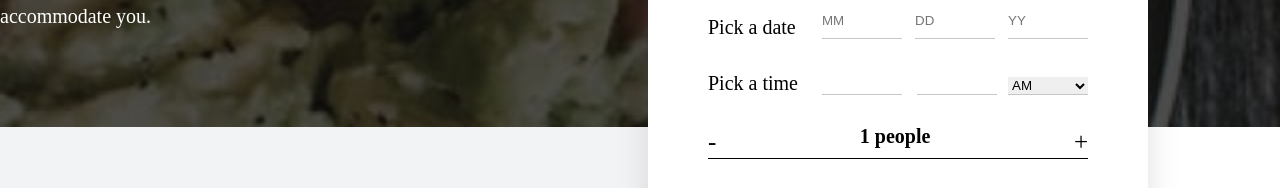
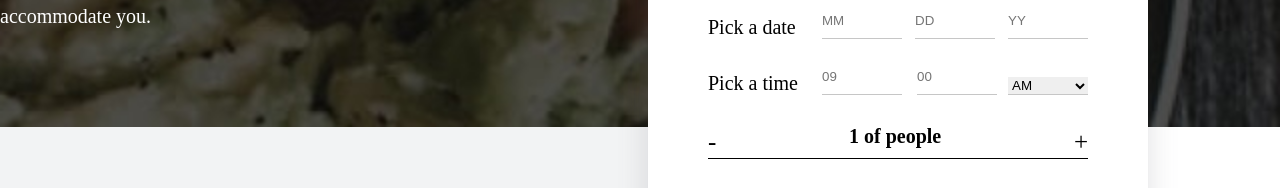
Before and after one commit to Ike-chukwu/dine, a React (Create React App) app: page /reservation in a window 1280 px wide. Shown: the part 466-654 px from the top of the page. Built offline with nearby package versions, Linux system fonts and the light colour scheme.

Commit message:
feat:form validation for booking reservation completed

```diff
--- a/src/Components/BookReservation/ReservationHero.js
+++ b/src/Components/BookReservation/ReservationHero.js
@@ -3,14 +3,25 @@ import "./ReservationHero.scss";
 import Input from "../Input/Input";
 
 const ReservationHero = () => {
+  //state that saves all values from all input fields
   const [inputData, setInputData] = useState({
     Name: "",
     Email: "",
     Month: "",
     Day: "",
     Year: "",
+    Hour: "",
+    Minutes: "",
+    DropDown: "AM",
   });
 
+  //state that holds the number of people
+  const [noOfPeople, setNoOfPeople] = useState(1);
+
+  //monitor error in input field
+  const [error, setError] = useState(false);
+
+  //function is triggered when any input field's value is changed
   const inputChange = (e) => {
     const value = e.target.value;
     const name = e.target.name;
@@ -20,6 +31,15 @@ const ReservationHero = () => {
     });
   };
 
+  //function that triggers the dropdown option when its clicked
+  const dropDownHandler = (e) => {
+    setInputData({
+      ...inputData,
+      DropDown: e.target.value,
+    });
+  };
+
+  //stores data to be rendred in name and email input fields
   const personDetails = [
     {
       id: 0,
@@ -40,6 +60,7 @@ const ReservationHero = () => {
     },
   ];
 
+  //stores data to be rendered in the date section
   const dateDetails = [
     {
       id: Math.random(),
@@ -70,13 +91,66 @@ const ReservationHero = () => {
     },
   ];
 
-  const dropdownOptions = [
-    { id: 0, value: "AM" },
-    { id: 1, value: "PM" },
+  //stores data to be rendered in the time section
+  const timeDetails = [
+    {
+      id: Math.random(),
+      type: "text",
+      placeholder: "09",
+      name: "Hour",
+      required: true,
+      errorMessage: "Please fill in a correct time",
+      pattern: "^[0-9]+$",
+    },
+    {
+      id: Math.random(),
+      type: "text",
+      placeholder: "00",
+      name: "Minutes",
+      required: true,
+      errorMessage: "Please fill in a correct time",
+      pattern: "^[0-9]+$",
+    },
   ];
 
+  //stores data to be rendered in the dropdown section
+  const dropdownOptions = [
+    { id: Math.random(), value: "AM" },
+    { id: Math.random(), value: "PM" },
+  ];
+
+  //function that is trigerred when submit button is clicked
   const submitHandler = (e) => {
     e.preventDefault();
+    const userDate = new Date(
+      inputData.Year,
+      inputData.Month - 1,
+      inputData.Day,
+      inputData.Hour,
+      inputData.Minutes,
+      inputData.Minutes
+    );
+    const currentDate = new Date();
+
+    if (userDate <= currentDate) {
+      setError(true);
+    } else {
+      setError(false);
+    }
+  };
+
+  //function that increases the number of people
+  const increament = () => {
+    setNoOfPeople(noOfPeople + 1);
+  };
+
+  //function that reduces the number of people
+  const decreament = () => {
+    if (noOfPeople <= 1) {
+      setNoOfPeople(1);
+    } else {
+      setNoOfPeople(noOfPeople - 1);
+    }
   };
 
   return (
@@ -97,11 +171,12 @@ const ReservationHero = () => {
                 <>
                   <Input
                     className="fullDetails"
-                    key={item.id}
+                    key={item.name}
                     type={item.type}
                     onchange={inputChange}
                     value={inputData[item.name]}
                     {...item}
+                    id={item.name}
                   />
                 </>
               );
@@ -115,7 +190,7 @@ const ReservationHero = () => {
               {dateDetails.map((item) => {
                 return (
                   <Input
-                    key={item.id}
+                    key={item.name}
                     type={item.type}
                     onchange={inputChange}
                     value={inputData[item.name]}
@@ -132,22 +207,60 @@ const ReservationHero = () => {
             <h3 className="duration-title">Pick a time</h3>
             <div className="date-in-numbers">
               <div className="time">
-                <input type="text" maxLength={2} />
-                <input type="text" maxLength={2} />
+                {timeDetails.map((item) => {
+                  return (
+                    <Input
+                      key={item.name}
+                      type={item.type}
+                      onchange={inputChange}
+                      value={inputData[item.name]}
+                      {...item}
+                    />
+                  );
+                })}
+                {/* <input type="text" maxLength={2} />
+                <input type="text" maxLength={2} /> */}
               </div>
-              <select name="" className="selection" id="">
-                <option value="AM">AM</option>
-                <option value="PM">PM</option>
+              <select
+                name=""
+                className="selection"
+                id=""
+                onClick={(e) => dropDownHandler(e)}
+              >
+                {dropdownOptions.map((item) => (
+                  <option key={item.value} value={item.value}>
+                    {item.value}
+                  </option>
+                ))}
+
+                {/* <option value="PM">PM</option> */}
               </select>
             </div>
           </div>
 
           <div className="no-of-people">
-            <span className="minus">-</span>
-            <span className="amount-of-people">1 people</span>
-            <span className="plus">+</span>
+            <span
+              className="minus"
+              onClick={decreament}
+              style={{ cursor: "pointer" }}
+            >
+              -
+            </span>
+            <span className="amount-of-people">{noOfPeople} of people</span>
+            <span
+              className="plus"
+              onClick={increament}
+              style={{ cursor: "pointer" }}
+            >
+              +
+            </span>
           </div>
-
+          {error && (
+            <p className="errorMessage">
+              The details entered are incorrect! <br />
+              Please check again!
+            </p>
+          )}
           <button className="reservation-booking-btn">
             make a reservation
           </button>
--- a/src/Components/BookReservation/ReservationHero.scss
+++ b/src/Components/BookReservation/ReservationHero.scss
@@ -78,7 +78,6 @@
           align-items: center;
           justify-content: space-between;
           width: 70%;
-
         }
       }
 
@@ -102,13 +101,13 @@
             display: flex;
             gap: 1.5rem;
           }
-          input {
-            width: 80px;
-            padding-bottom: 1rem;
-            border: none;
-            outline: none;
-            border-bottom: 0.1rem solid #c6c6c6;
-          }
+          // input {
+          //   width: 80px;
+          //   padding-bottom: 1rem;
+          //   border: none;
+          //   outline: none;
+          //   border-bottom: 0.1rem solid #c6c6c6;
+          // }
 
           .selection {
             width: 80px;
@@ -154,6 +153,12 @@
           color: black;
         }
       }
+
+      .errorMessage {
+        font-size: 2rem;
+        color: red;
+        font-weight: bold;
+      }
     }
   }
 }
--- a/src/Components/Input/Input.css
+++ b/src/Components/Input/Input.css
@@ -10,6 +10,8 @@
 .fullDetails:invalid[focused="true"] {
   border-bottom: 0.2rem solid red;
 }
+
+
 
 .fullDetails {
   font-size: 2rem;
--- a/src/Components/Input/Input.js
+++ b/src/Components/Input/Input.js
@@ -21,7 +21,6 @@ const Input = (props) => {
             value={props.value}
             onChange={(e) => props.onchange(e)}
           />
-          {/* <span className="error">{props.errorMessage}</span> */}
         </>
       );
       break;
@@ -49,6 +48,7 @@ const Input = (props) => {
           onChange={(e) => props.onchange(e)}
           onBlur={triggerFocus}
           focused={focused.toString()}
+          maxLength={2}
           // type="number"
         />
       );
@@ -62,6 +62,8 @@ const Input = (props) => {
           onChange={(e) => props.onchange(e)}
           onBlur={triggerFocus}
           focused={focused.toString()}
+          maxLength={2}
+
           // type="number"
         />
       );
@@ -75,6 +77,38 @@ const Input = (props) => {
           onChange={(e) => props.onchange(e)}
           onBlur={triggerFocus}
           focused={focused.toString()}
+          maxLength={4}
+
+          // type="number"
+        />
+      );
+      break;
+    case "Hour":
+      element = (
+        <input
+          {...props}
+          className="duration"
+          value={props.value}
+          onChange={(e) => props.onchange(e)}
+          onBlur={triggerFocus}
+          focused={focused.toString()}
+          maxLength={2}
+
+          // type="number"
+        />
+      );
+      break;
+    case "Minutes":
+      element = (
+        <input
+          {...props}
+          className="duration"
+          value={props.value}
+          onChange={(e) => props.onchange(e)}
+          onBlur={triggerFocus}
+          focused={focused.toString()}
+          maxLength={2}
+
           // type="number"
         />
       );
```
